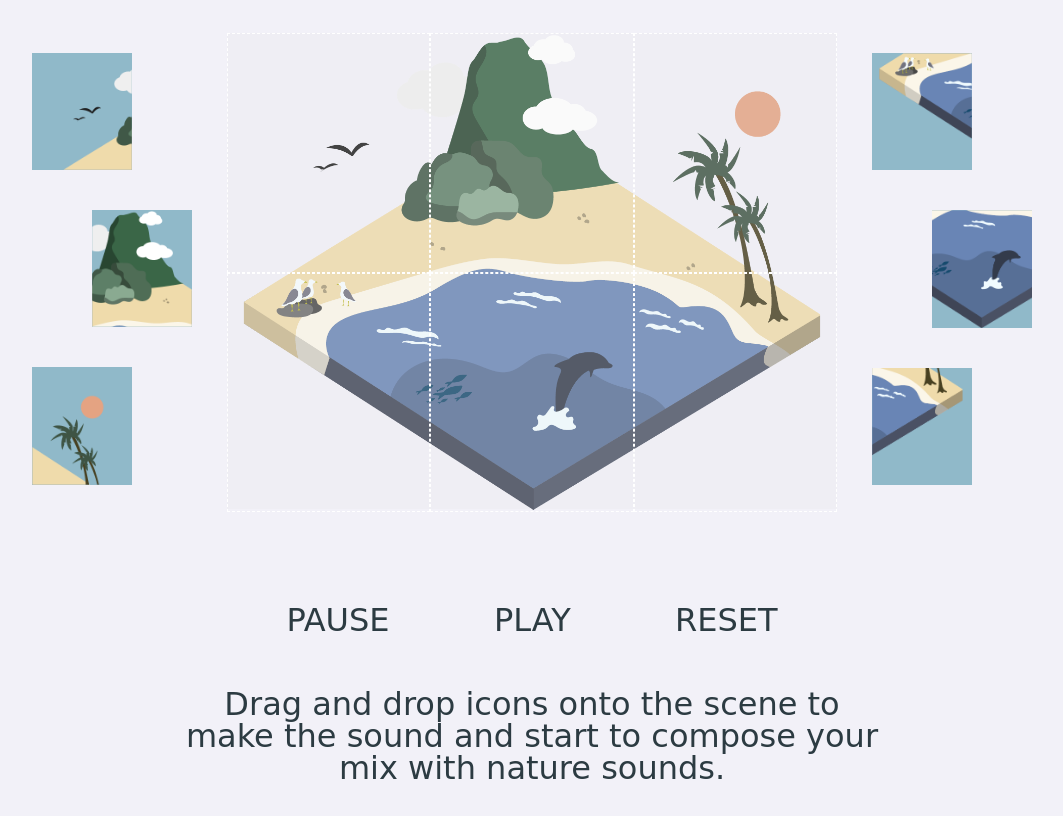
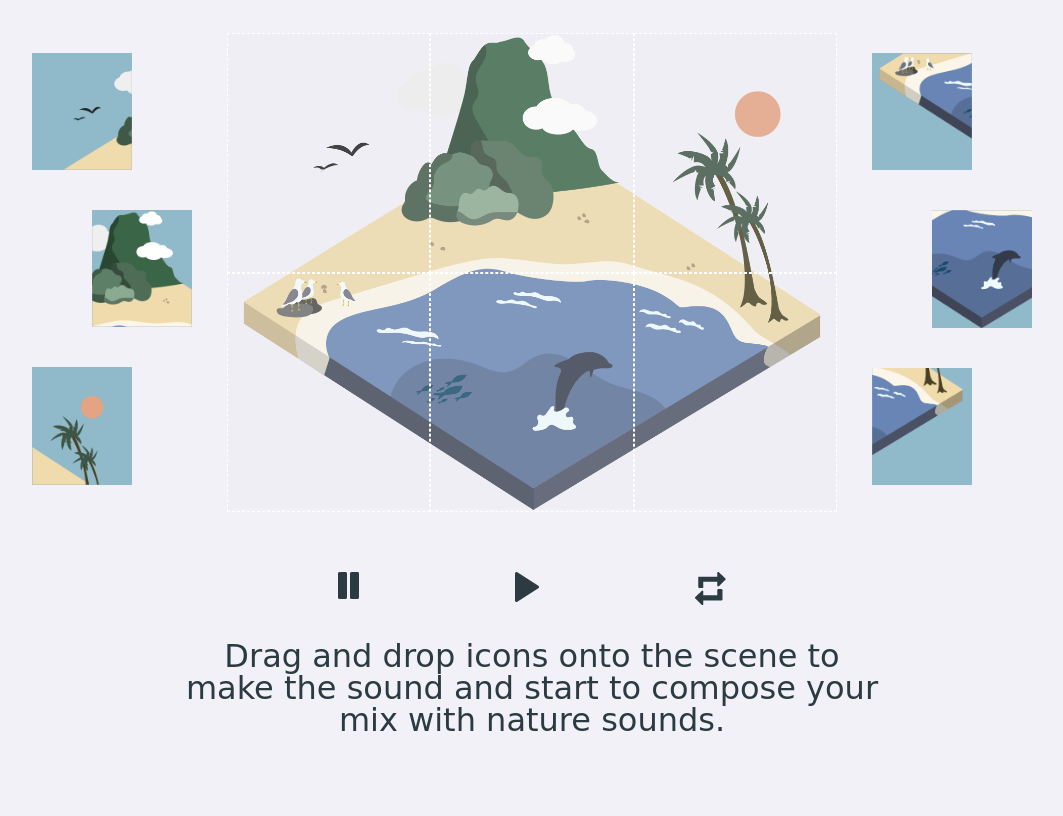
Before and after one commit to kfurlani/Furlani_K_Chow_J_musicMixer, a plain HTML site: page index.html in a window 1280 px wide. Shown: the part 114-930 px from the top of the page, without its empty margins (108-1171 px from the left). After the commit the page ends 882 px from the top, so only its background shows below. Drawn offline with nearby package versions, Linux system fonts and the light colour scheme; a web font is replaced by a local one.

Commit message:
add audio icon

```diff
--- a/css/main.css
+++ b/css/main.css
@@ -116,7 +116,7 @@ header h1 {
 
 footer p {
   font-size: 2em;
-  margin: 20px auto;
+  margin: 30px auto;
 	line-height: 1em;
   text-align: center;
 	max-width: 700px;
@@ -136,14 +136,10 @@ footer p {
 }
 
 #buttons {
-	font-size: 2em;
 	margin: 20px auto;
-	line-height: 1em;
-    text-align: center;
 	max-width: 700px;
 	color: #2C3B42;
 	display: flex;
 	flex-direction: row;
 	justify-content: space-evenly;
 }
-/* Layout of the puzzle board and pieces need to be improved */
--- a/index.html
+++ b/index.html
@@ -52,13 +52,13 @@
 
 <section id="buttons">
   <div id="pauseButton">
-    <p>PAUSE</p>
+    <img src="images/pause.png" alt="pause button">
   </div>
   <div id="playButton">
-    <p>PLAY</p>
+    <img src="images/play.png" alt="play button">
   </div>
   <div id="resetButton">
-    <p>RESET</p>
+    <img src="images/reset.png" alt="reset button">
   </div>
 </section>
 
```
Also changed, not shown: images/pause.png (added), images/play.png (added), images/reset.png (added), 1 other file.
